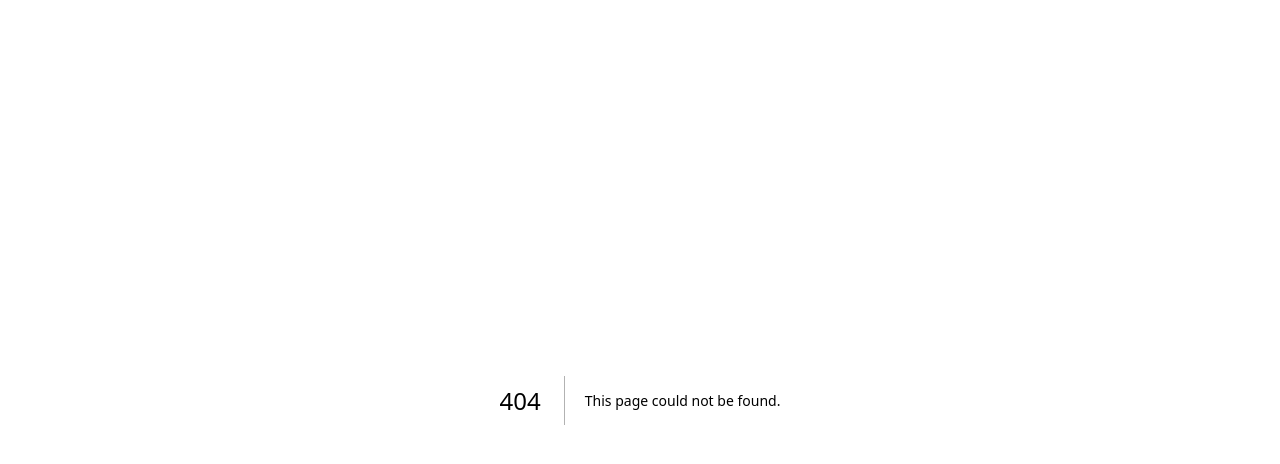
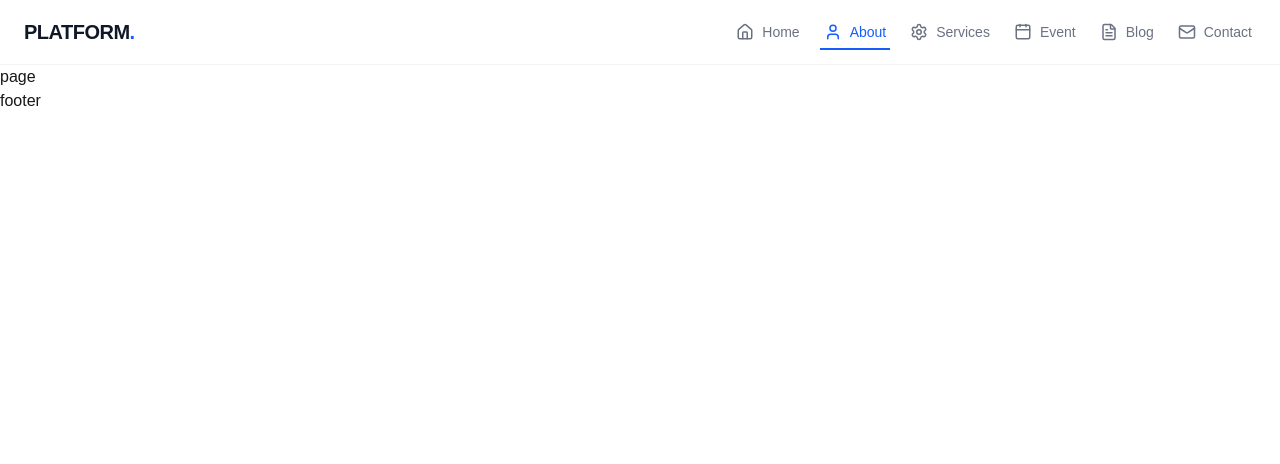
Before and after one commit to ahmadmujaheed/cornea-eye-foundation, a Next.js app: page /about in a window 1280 px wide. Before the commit this address had no page. Shown: the top 464 px of the page. Built offline with nearby package versions, Linux system fonts and the light colour scheme.

Commit message:
added navbar

```diff
--- a/package.json
+++ b/package.json
@@ -9,6 +9,7 @@
     "lint": "eslint"
   },
   "dependencies": {
+    "lucide-react": "^1.8.0",
     "next": "16.2.4",
     "react": "19.2.4",
     "react-dom": "19.2.4"
--- /dev/null
+++ b/src/app/about/page.js
@@ -0,0 +1,9 @@
+import React from 'react'
+
+const page = () => {
+  return (
+    <div>page</div>
+  )
+}
+
+export default page
--- a/src/app/layout.js
+++ b/src/app/layout.js
@@ -1,5 +1,7 @@
 import { Geist, Geist_Mono } from "next/font/google";
 import "./globals.css";
+import Navbar from "@/components/Navbar";
+import Footer from "@/components/Footer";
 
 const geistSans = Geist({
   variable: "--font-geist-sans",
@@ -22,7 +24,9 @@ export default function RootLayout({ children }) {
       lang="en"
       className={`${geistSans.variable} ${geistMono.variable} h-full antialiased`}
     >
+      <Navbar />
       <body className="min-h-full flex flex-col">{children}</body>
+      <Footer />
     </html>
   );
 }
--- a/src/app/page.js
+++ b/src/app/page.js
@@ -1,65 +1,8 @@
-import Image from "next/image";
+import { React } from 'react'
 
-export default function Home() {
+const Home = () => {
   return (
-    <div className="flex flex-col flex-1 items-center justify-center bg-zinc-50 font-sans dark:bg-black">
-      <main className="flex flex-1 w-full max-w-3xl flex-col items-center justify-between py-32 px-16 bg-white dark:bg-black sm:items-start">
-        <Image
-          className="dark:invert"
-          src="/next.svg"
-          alt="Next.js logo"
-          width={100}
-          height={20}
-          priority
-        />
-        <div className="flex flex-col items-center gap-6 text-center sm:items-start sm:text-left">
-          <h1 className="max-w-xs text-3xl font-semibold leading-10 tracking-tight text-black dark:text-zinc-50">
-            To get started, edit the page.js file.
-          </h1>
-          <p className="max-w-md text-lg leading-8 text-zinc-600 dark:text-zinc-400">
-            Looking for a starting point or more instructions? Head over to{" "}
-            <a
-              href="https://vercel.com/templates?framework=next.js&utm_source=create-next-app&utm_medium=appdir-template-tw&utm_campaign=create-next-app"
-              className="font-medium text-zinc-950 dark:text-zinc-50"
-            >
-              Templates
-            </a>{" "}
-            or the{" "}
-            <a
-              href="https://nextjs.org/learn?utm_source=create-next-app&utm_medium=appdir-template-tw&utm_campaign=create-next-app"
-              className="font-medium text-zinc-950 dark:text-zinc-50"
-            >
-              Learning
-            </a>{" "}
-            center.
-          </p>
-        </div>
-        <div className="flex flex-col gap-4 text-base font-medium sm:flex-row">
-          <a
-            className="flex h-12 w-full items-center justify-center gap-2 rounded-full bg-foreground px-5 text-background transition-colors hover:bg-[#383838] dark:hover:bg-[#ccc] md:w-[158px]"
-            href="https://vercel.com/new?utm_source=create-next-app&utm_medium=appdir-template-tw&utm_campaign=create-next-app"
-            target="_blank"
-            rel="noopener noreferrer"
-          >
-            <Image
-              className="dark:invert"
-              src="/vercel.svg"
-              alt="Vercel logomark"
-              width={16}
-              height={16}
-            />
-            Deploy Now
-          </a>
-          <a
-            className="flex h-12 w-full items-center justify-center rounded-full border border-solid border-black/[.08] px-5 transition-colors hover:border-transparent hover:bg-black/[.04] dark:border-white/[.145] dark:hover:bg-[#1a1a1a] md:w-[158px]"
-            href="https://nextjs.org/docs?utm_source=create-next-app&utm_medium=appdir-template-tw&utm_campaign=create-next-app"
-            target="_blank"
-            rel="noopener noreferrer"
-          >
-            Documentation
-          </a>
-        </div>
-      </main>
-    </div>
-  );
+    <div>Home</div>
+  )
 }
+export default Home
--- /dev/null
+++ b/src/components/Footer.js
@@ -0,0 +1,9 @@
+import React from 'react'
+
+const footer = () => {
+  return (
+    <div>footer</div>
+  )
+}
+
+export default footer
--- /dev/null
+++ b/src/components/Navbar.js
@@ -0,0 +1,102 @@
+"use client";
+
+import React, { useState } from 'react';
+import Link from 'next/link';
+import { usePathname } from 'next/navigation';
+import {
+  Home,
+  User,
+  Settings,
+  Calendar,
+  FileText,
+  Mail,
+  Menu,
+  X
+} from 'lucide-react';
+
+const Navbar = () => {
+  const [isOpen, setIsOpen] = useState(false);
+  const pathname = usePathname();
+
+  const navLinks = [
+    { name: 'Home', href: '/', icon: <Home size={18} /> },
+    { name: 'About', href: '/about', icon: <User size={18} /> },
+    { name: 'Services', href: '/services', icon: <Settings size={18} /> },
+    { name: 'Event', href: '/event', icon: <Calendar size={18} /> },
+    { name: 'Blog', href: '/blog', icon: <FileText size={18} /> },
+    { name: 'Contact', href: '/contact', icon: <Mail size={18} /> },
+  ];
+
+  return (
+    <nav className="sticky top-0 z-[100] w-full bg-white/90 backdrop-blur-md border-b border-gray-100">
+      <div className="max-w-7xl mx-auto px-6">
+        <div className="flex justify-between h-16 items-center">
+
+          <Link href="/" className="text-xl font-bold tracking-tight text-gray-900">
+            PLATFORM<span className="text-blue-600">.</span>
+          </Link>
+
+          {/* Desktop Navigation */}
+          <div className="hidden md:flex items-center space-x-4">
+            {navLinks.map((link) => {
+              const isActive = pathname === link.href;
+              return (
+                <Link
+                  key={link.name}
+                  href={link.href}
+                  className={`relative flex items-center gap-2 px-1 py-2 text-sm font-medium transition-colors duration-300 group
+                    ${isActive ? 'text-blue-600' : 'text-gray-500 hover:text-gray-900'}`}
+                >
+                  {link.icon}
+                  <span>{link.name}</span>
+
+                  {/* The Animated Line */}
+                  <span
+                    className={`absolute bottom-0 left-0 h-[2px] bg-blue-600 transition-all duration-300
+                      ${isActive ? 'w-full' : 'w-0 group-hover:w-full'}`}
+                  />
+                </Link>
+              );
+            })}
+          </div>
+
+          {/* Mobile Button */}
+          <div className="md:hidden">
+            <button
+              onClick={() => setIsOpen(!isOpen)}
+              className="p-2 text-gray-600 rounded-lg hover:bg-gray-50"
+            >
+              {isOpen ? <X size={24} /> : <Menu size={24} />}
+            </button>
+          </div>
+        </div>
+      </div>
+
+      {/* Mobile Menu */}
+      <div
+        className={`md:hidden absolute w-full bg-white border-b transition-all duration-300 ease-in-out
+          ${isOpen ? 'translate-y-0 opacity-100 visible' : '-translate-y-2 opacity-0 invisible'}`}
+      >
+        <div className="px-6 py-4 space-y-3">
+          {navLinks.map((link) => {
+            const isActive = pathname === link.href;
+            return (
+              <Link
+                key={link.name}
+                href={link.href}
+                onClick={() => setIsOpen(false)}
+                className={`flex items-center gap-4 py-2 text-base font-medium transition-colors
+                  ${isActive ? 'text-blue-600 border-l-2 border-blue-600 pl-4' : 'text-gray-600 pl-4'}`}
+              >
+                {link.icon}
+                {link.name}
+              </Link>
+            );
+          })}
+        </div>
+      </div>
+    </nav>
+  );
+};
+
+export default Navbar;
```
Also changed, not shown: 1 other file (tests, documents, lock files or other folders).
